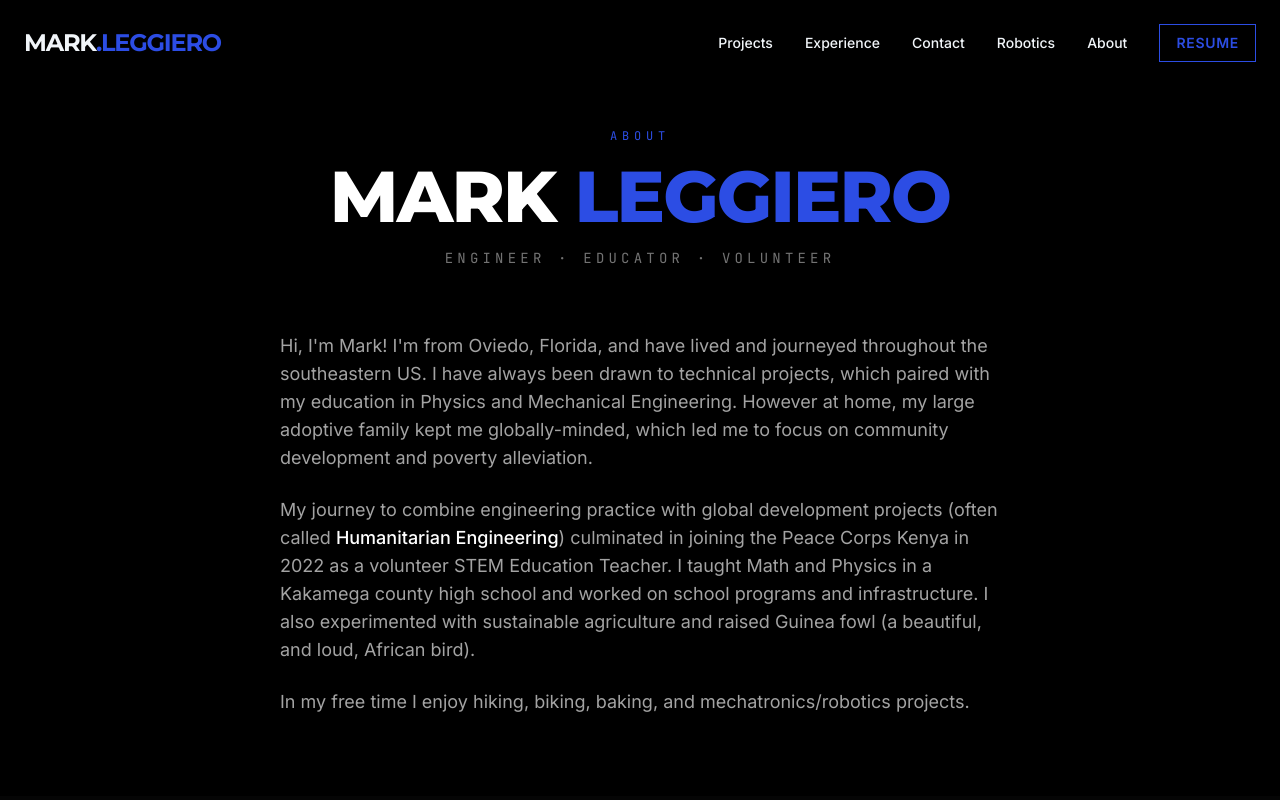
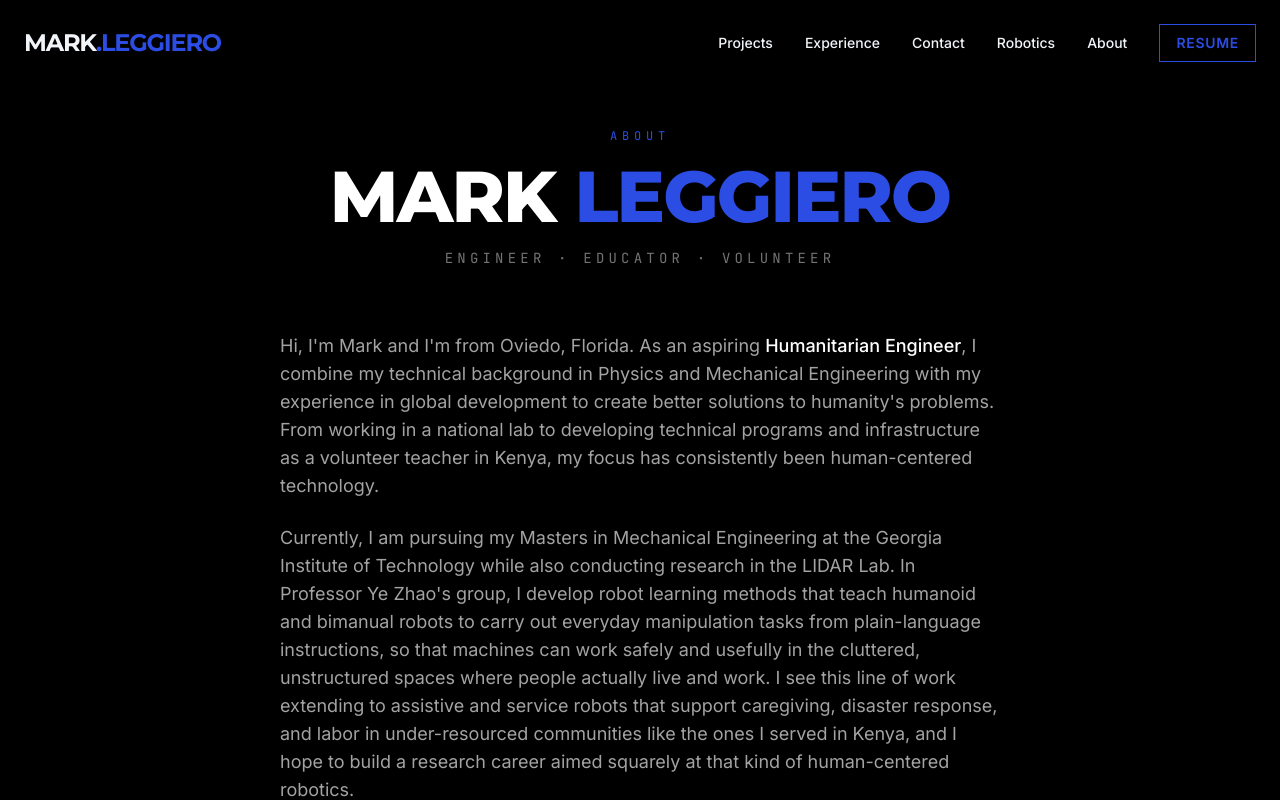
Before and after one commit to MLeggiero/portfolio-website, a React (Vite) app: page /about in a window 1280 px wide. Shown: the top 800 px of the page. Built offline with nearby package versions, Linux system fonts and the light colour scheme.

Commit message:
gallery changed

```diff
--- a/src/components/AboutPage.tsx
+++ b/src/components/AboutPage.tsx
@@ -68,25 +68,29 @@ const AboutPage = () => {
                         className="space-y-6 text-neutral-400 leading-relaxed text-base md:text-lg"
                     >
                         <p>
-                            Hi, I'm Mark! I'm from Oviedo, Florida, and have lived and journeyed
-                            throughout the southeastern US. I have always been drawn to technical
-                            projects, which paired with my education in Physics and Mechanical
-                            Engineering. However at home, my large adoptive family kept me
-                            globally-minded, which led me to focus on community development and
-                            poverty alleviation.
+                            Hi, I'm Mark and I'm from Oviedo, Florida. As an aspiring{' '}
+                            <span className="text-white font-medium">Humanitarian Engineer</span>, I
+                            combine my technical background in Physics and Mechanical Engineering with
+                            my experience in global development to create better solutions to
+                            humanity's problems. From working in a national lab to developing technical
+                            programs and infrastructure as a volunteer teacher in Kenya, my focus has
+                            consistently been human-centered technology.
                         </p>
                         <p>
-                            My journey to combine engineering practice with global development
-                            projects (often called <span className="text-white font-medium">Humanitarian Engineering</span>)
-                            culminated in joining the Peace Corps Kenya in 2022 as a volunteer STEM
-                            Education Teacher. I taught Math and Physics in a Kakamega county high
-                            school and worked on school programs and infrastructure. I also
-                            experimented with sustainable agriculture and raised Guinea fowl (a
-                            beautiful, and loud, African bird).
+                            Currently, I am pursuing my Masters in Mechanical Engineering at the
+                            Georgia Institute of Technology while also conducting research in the
+                            LIDAR Lab. In Professor Ye Zhao's group, I develop robot learning methods
+                            that teach humanoid and bimanual robots to carry out everyday manipulation
+                            tasks from plain-language instructions, so that machines can work safely and
+                            usefully in the cluttered, unstructured spaces where people actually live
+                            and work. I see this line of work extending to assistive and service robots
+                            that support caregiving, disaster response, and labor in under-resourced
+                            communities like the ones I served in Kenya, and I hope to build a research
+                            career aimed squarely at that kind of human-centered robotics.
                         </p>
                         <p>
                             In my free time I enjoy hiking, biking, baking, and mechatronics/robotics
-                            projects.
+                            projects, while also planning one day to start a sustainable farm.
                         </p>
                     </motion.div>
                 </div>
--- a/src/components/ProjectGrid.tsx
+++ b/src/components/ProjectGrid.tsx
@@ -18,7 +18,7 @@ interface Project {
 const projectData = projectDataRaw as Project[];
 
 const ProjectGrid = () => {
-    const [filter, setFilter] = useState('Robotics');
+    const [filter, setFilter] = useState('All');
     const navigate = useNavigate();
 
     // Extract unique categories
--- a/src/data/activity.json
+++ b/src/data/activity.json
@@ -1,47 +1,12 @@
 {
-  "generatedAt": "2026-07-25T01:59:01.108Z",
+  "generatedAt": "2026-07-31T23:06:48.064Z",
   "github": {
     "username": "MLeggiero",
-    "totalLastYear": 150,
+    "totalLastYear": 155,
     "publicRepos": 13,
     "followers": 1,
     "contributions": [
       {
-        "date": "2025-07-20",
-        "count": 0,
-        "level": 0
-      },
-      {
-        "date": "2025-07-21",
-        "count": 0,
-        "level": 0
-      },
-      {
-        "date": "2025-07-22",
-        "count": 0,
-        "level": 0
-      },
-      {
-        "date": "2025-07-23",
-        "count": 0,
-        "level": 0
-      },
-      {
-        "date": "2025-07-24",
-        "count": 0,
-        "level": 0
-      },
-      {
-        "date": "2025-07-25",
-        "count": 0,
-        "level": 0
-      },
-      {
-        "date": "2025-07-26",
-        "count": 0,
-        "level": 0
-      },
-      {
         "date": "2025-07-27",
         "count": 0,
         "level": 0
@@ -1853,11 +1818,41 @@
       },
       {
         "date": "2026-07-24",
-        "count": 0,
-        "level": 0
+        "count": 5,
+        "level": 2
       },
       {
         "date": "2026-07-25",
+        "count": 0,
+        "level": 0
+      },
+      {
+        "date": "2026-07-26",
+        "count": 0,
+        "level": 0
+      },
+      {
+        "date": "2026-07-27",
+        "count": 0,
+        "level": 0
+      },
+      {
+        "date": "2026-07-28",
+        "count": 0,
+        "level": 0
+      },
+      {
+        "date": "2026-07-29",
+        "count": 0,
+        "level": 0
+      },
+      {
+        "date": "2026-07-30",
+        "count": 0,
+        "level": 0
+      },
+      {
+        "date": "2026-07-31",
         "count": 0,
         "level": 0
       }
```
